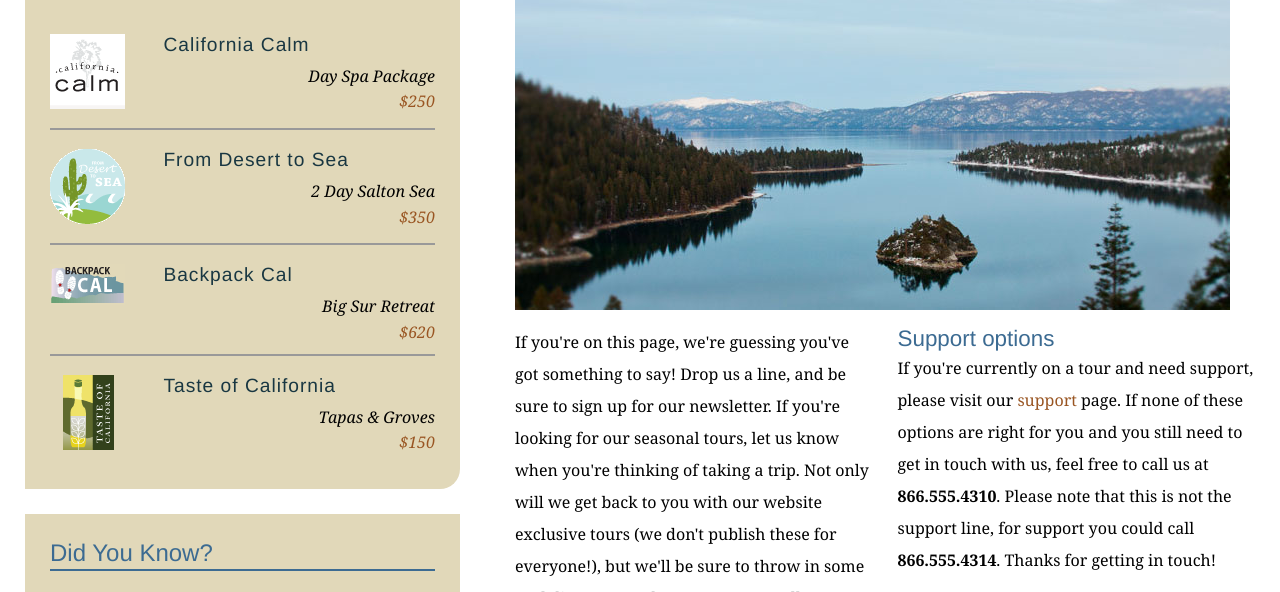
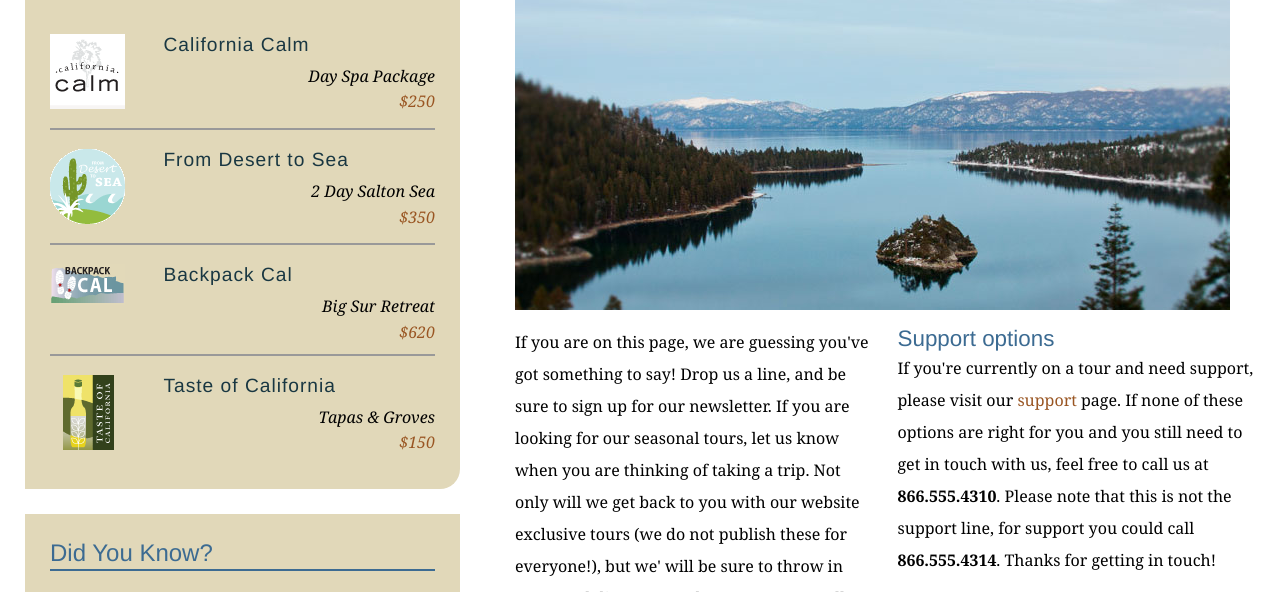
Before and after one commit to behrudinb/explore_california, a plain HTML site: page contact.html in a window 1280 px wide. Shown: the part 342-934 px from the top of the page. Drawn offline with Linux system fonts and the light colour scheme.

Commit message:
Removed contractions from contact page

```diff
--- a/contact.html
+++ b/contact.html
@@ -68,7 +68,7 @@
           <h1>Get in touch</h1>
           <img src="assets/images/emerald_bay.jpg" alt="Beautiful Lake Tahoe" class="articleImage" />
           <div class="multiCol">
-            <p>If you're on this page, we're guessing you've got something to say! Drop us a line, and be sure to sign up for our newsletter. If you're looking for our seasonal tours,  let us know when you're thinking of taking a trip. Not only will we get back to you with our website exclusive tours (we don't publish these for everyone!), but we'll be sure to throw in some cool discounts and tour extras as well.</p>
+            <p>If you are on this page, we are guessing you've got something to say! Drop us a line, and be sure to sign up for our newsletter. If you are looking for our seasonal tours,  let us know when you are thinking of taking a trip. Not only will we get back to you with our website exclusive tours (we do not publish these for everyone!), but we' will be sure to throw in some cool discounts and tour extras as well.</p>
 
             <h2>Support options</h2>
             <p>If you're currently on a tour and need support, please visit our <a href="support.html">support</a> page. If none of these options are right for you and you still need to get in touch with us, feel free to call us at<span class="phone"> <strong>866.555.4310</strong>. Please note that this is not the support line, for support you could call </span><strong>866.555.4314</strong>. Thanks for getting in touch!</p>
```
